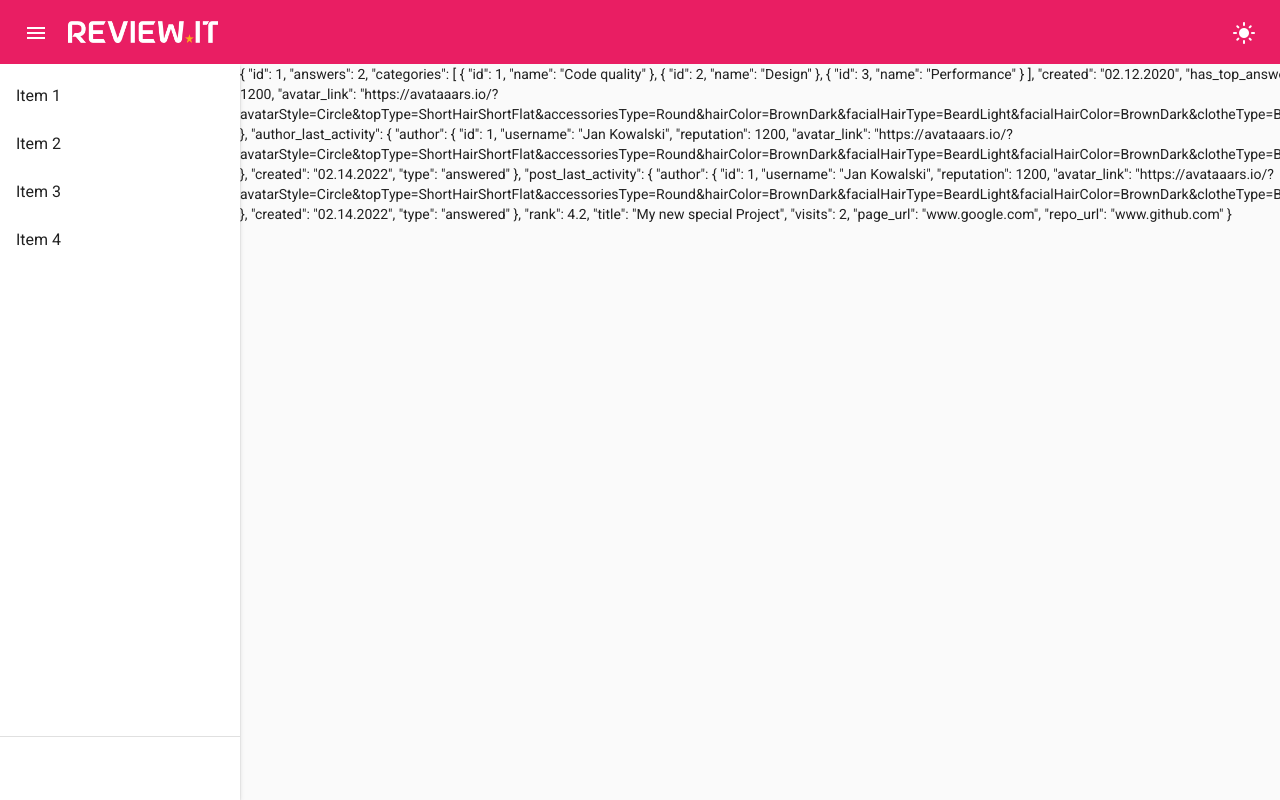
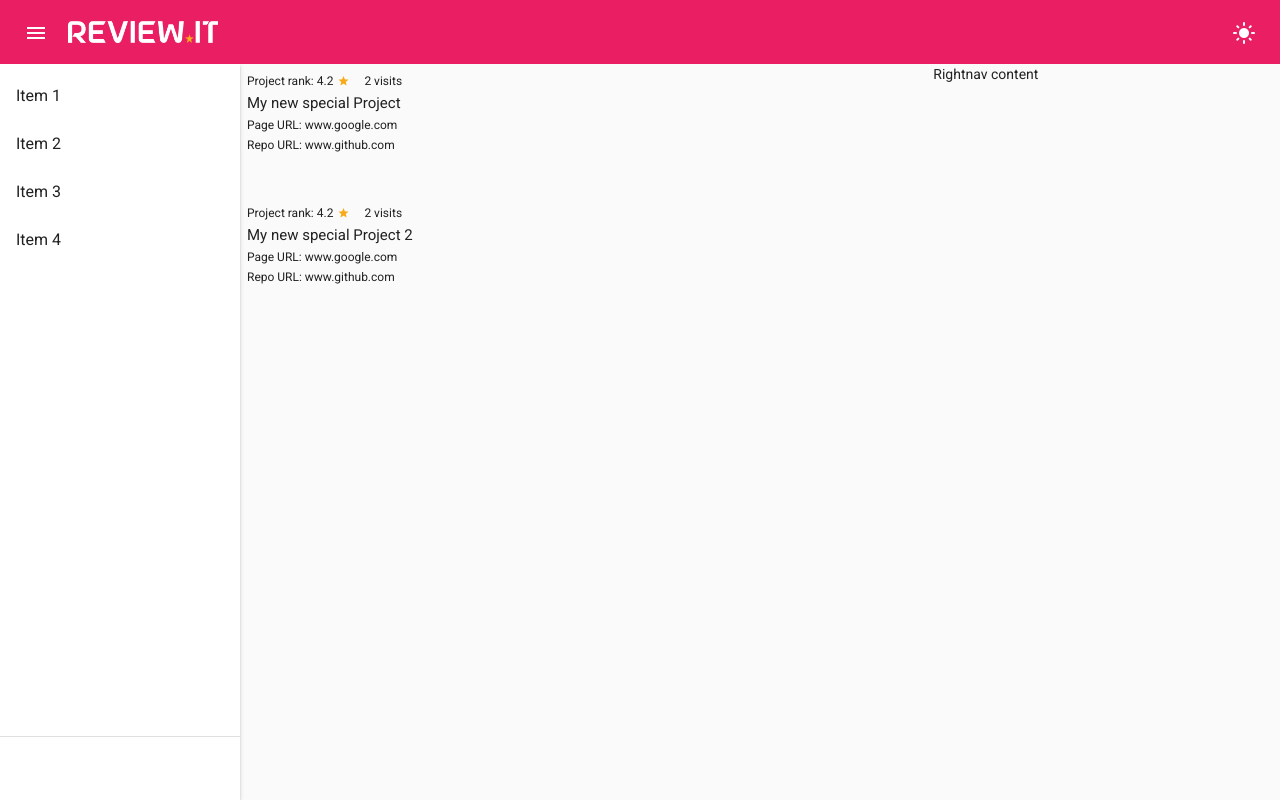
Before and after one commit to PabloCSScobar/ReviewIT, an Angular app: page / in a window 1280 px wide. Built offline with nearby package versions, Linux system fonts and the light colour scheme.

Commit message:
post list item basic info

```diff
--- /dev/null
+++ b/src/app/components/post/post-list-view/post-list-view.component.html
@@ -0,0 +1,38 @@
+<div *ngIf="post" class="post">
+  <div class="post-stats">
+    <div class="post-rank mat-small">
+      <span data-testid="post-rank" class="rank-label">
+        Project rank: {{ post.rank }}
+      </span>
+      <span class="material-icons rank-icon"> star </span>
+    </div>
+    <!-- <app-post-list-item-answer
+      [answers]="post.answers"
+      [top_answer]="post.has_top_answer"
+    ></app-post-list-item-answer> -->
+    <!-- <div class="post-answers mat-small">{{ post.answers }} answers</div> -->
+    <div data-testid="post-visits" class="post-views mat-small">
+      {{ post.visits }} visits
+    </div>
+  </div>
+  <div class="post-details">
+    <div data-testid="post-title">
+      <a data-testid="post-details-link" class="post-title mat-subheading-1">{{
+        post.title
+      }}</a>
+    </div>
+    <div data-testid="post-page-url" class="page-url mat-caption">
+      Page URL: {{ post.page_url }}
+    </div>
+    <div data-testid="post-repo-url" class="page-url mat-caption">
+      Repo URL: {{ post.repo_url }}
+    </div>
+  </div>
+  <div class="post-bottom-row">
+    <!-- <app-tag-list [tags]="post.categories"></app-tag-list>
+    <app-last-activity [activity]="post.last_activity"></app-last-activity> -->
+  </div>
+</div>
+<div *ngIf="!post" data-testid="post-no-data" class="mat-caption">
+  Problem with access to the element.
+</div>
--- /dev/null
+++ b/src/app/components/post/post-list-view/post-list-view.component.scss
@@ -0,0 +1,32 @@
+.post {
+  position: relative;
+  margin: 2px;
+  padding: 5px;
+  min-height: 120px;
+}
+.post-stats {
+  display: flex;
+  justify-content: flex-start;
+  align-items: center;
+  gap: 15px;
+}
+.post-rank {
+  display: flex;
+  align-items: center;
+  gap: 4px;
+}
+.rank-icon {
+  font-size: 12px;
+  color: #f7ab1b;
+}
+.post-title {
+  color: var(--primary);
+  text-decoration: none;
+}
+.post-bottom-row {
+  margin-top: 5px;
+  display: flex;
+  align-items: center;
+  justify-content: space-between;
+  flex-wrap: wrap;
+}
--- /dev/null
+++ b/src/app/components/post/post-list-view/post-list-view.component.ts
@@ -0,0 +1,17 @@
+import { Component, Input, OnInit } from '@angular/core';
+import { CommonModule } from '@angular/common';
+import { Post } from '../models/post';
+
+@Component({
+  selector: 'app-post-list-view',
+  standalone: true,
+  imports: [CommonModule],
+  templateUrl: './post-list-view.component.html',
+  styleUrls: ['./post-list-view.component.scss'],
+})
+export class PostListViewComponent implements OnInit {
+  @Input() post!: Post;
+  constructor() {}
+
+  ngOnInit(): void {}
+}
--- a/src/app/components/post/post-list/post-list.component.ts
+++ b/src/app/components/post/post-list/post-list.component.ts
@@ -1,11 +1,16 @@
 import { Component, Input, OnInit } from '@angular/core';
 import { CommonModule } from '@angular/common';
+import { PostListViewComponent } from '../post-list-view/post-list-view.component';
 
 @Component({
   selector: 'app-post-list',
   standalone: true,
-  imports: [CommonModule],
-  template: ` <p *ngFor="let post of posts">{{ post | json }}</p> `,
+  imports: [CommonModule, PostListViewComponent],
+  template: `
+    <div *ngFor="let post of posts">
+      <app-post-list-view [post]="post"></app-post-list-view>
+    </div>
+  `,
   styles: [],
 })
 export class PostListComponent {
--- a/src/app/routes/post-list/post-list.component.ts
+++ b/src/app/routes/post-list/post-list.component.ts
@@ -73,6 +73,61 @@ export class PostListContainerComponent implements OnInit {
       page_url: 'www.google.com',
       repo_url: 'www.github.com',
     },
+    {
+      id: 2,
+      answers: 2,
+      categories: [
+        {
+          id: 1,
+          name: 'Code quality',
+        },
+        {
+          id: 2,
+          name: 'Design',
+        },
+        {
+          id: 3,
+          name: 'Performance',
+        },
+      ],
+      created: '02.12.2020',
+      has_top_answer: true,
+      description: 'Lorem test impsum test',
+      author: {
+        id: 1,
+        username: 'Jan Kowalski',
+        reputation: 1200,
+        avatar_link:
+          'https://avataaars.io/?avatarStyle=Circle&topType=ShortHairShortFlat&accessoriesType=Round&hairColor=BrownDark&facialHairType=BeardLight&facialHairColor=BrownDark&clotheType=BlazerSweater&eyeType=WinkWacky&eyebrowType=AngryNatural&mouthType=Concerned&skinColor=Yellow',
+      },
+      author_last_activity: {
+        author: {
+          id: 1,
+          username: 'Jan Kowalski',
+          reputation: 1200,
+          avatar_link:
+            'https://avataaars.io/?avatarStyle=Circle&topType=ShortHairShortFlat&accessoriesType=Round&hairColor=BrownDark&facialHairType=BeardLight&facialHairColor=BrownDark&clotheType=BlazerSweater&eyeType=WinkWacky&eyebrowType=AngryNatural&mouthType=Concerned&skinColor=Yellow',
+        },
+        created: '02.14.2022',
+        type: 'answered',
+      },
+      post_last_activity: {
+        author: {
+          id: 1,
+          username: 'Jan Kowalski',
+          reputation: 1200,
+          avatar_link:
+            'https://avataaars.io/?avatarStyle=Circle&topType=ShortHairShortFlat&accessoriesType=Round&hairColor=BrownDark&facialHairType=BeardLight&facialHairColor=BrownDark&clotheType=BlazerSweater&eyeType=WinkWacky&eyebrowType=AngryNatural&mouthType=Concerned&skinColor=Yellow',
+        },
+        created: '02.14.2022',
+        type: 'answered',
+      },
+      rank: 4.2,
+      title: 'My new special Project 2',
+      visits: 2,
+      page_url: 'www.google.com',
+      repo_url: 'www.github.com',
+    },
   ];
   constructor() {}
 
```
Also changed, not shown: 1 other file (tests, documents, lock files or other folders).
